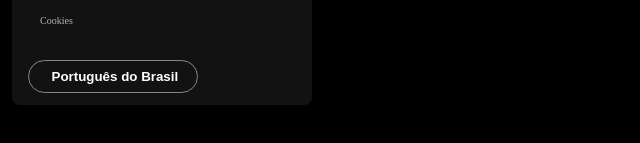
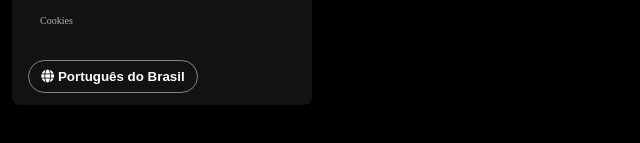
Before and after one commit to adrianganzo/spotify-imersao-alura, a plain HTML site: page index.html in a window 1280 px wide. Shown: the part 409-552 px from the top of the page, 0-640 px from the left. Drawn offline with Linux system fonts and the light colour scheme.

Commit message:
index corrigido

```diff
--- a/index.html
+++ b/index.html
@@ -68,7 +68,7 @@
 
         <div class="languages">
           <button class="languages__button">
-            <span class="fa fa-globo"></span>
+            <span class="fa fa-globe"></span>
             <span>Português do Brasil</span>
           </button>
         </div>
```
